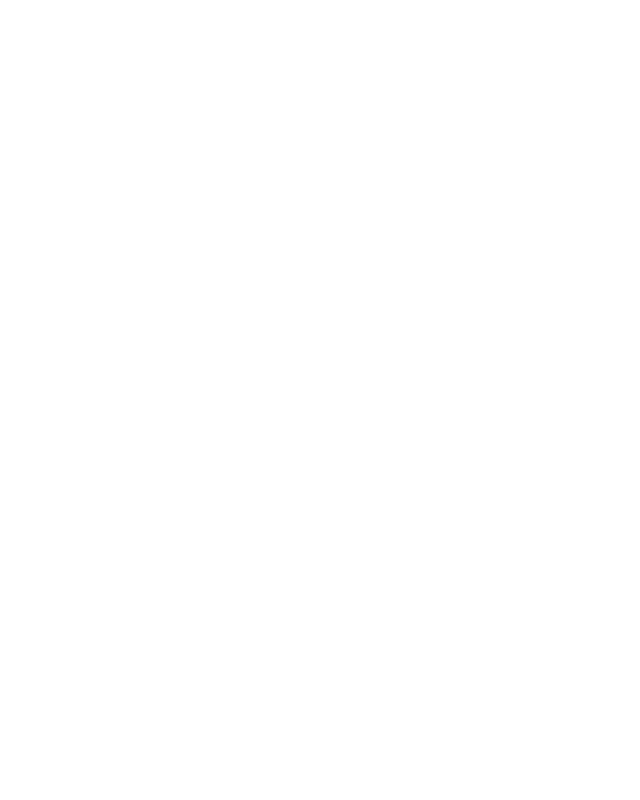
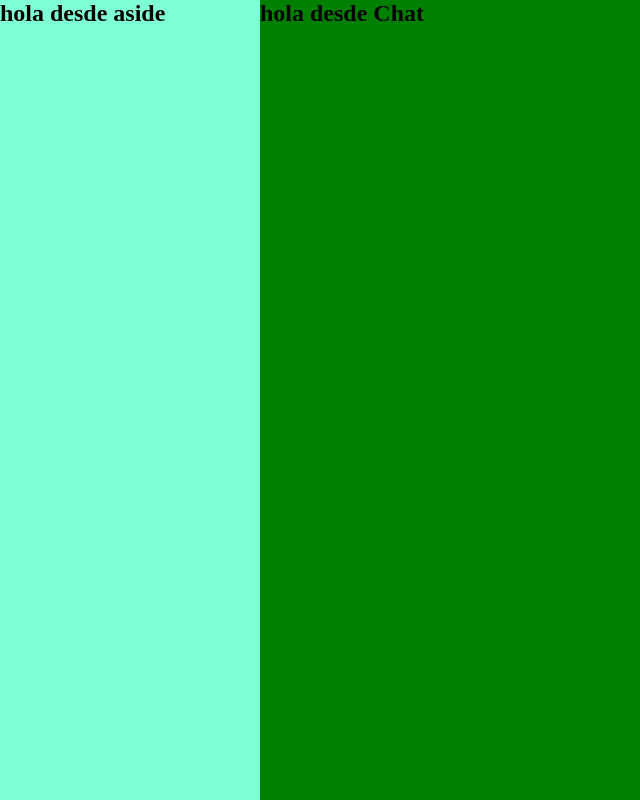
Before and after one commit to anavicentinup/trabajo-practico-final, a React (Vite) app: page / in a window 1280 px wide. Shown: the whole page, without its empty margins (0-640 px from the left). Built offline with nearby package versions, Linux system fonts and the light colour scheme.

Commit message:
add style a estructura inicial

```diff
--- a/src/components/Aside.jsx
+++ b/src/components/Aside.jsx
@@ -1,4 +1,8 @@
-const Aside = () =>{
-
+const Aside = () => {
+    return (
+        <aside>
+            <h1>hola desde aside</h1>
+        </aside>
+    )
 }
-export {Aside}
+export { Aside }
--- a/src/components/Chat.jsx
+++ b/src/components/Chat.jsx
@@ -1,4 +1,8 @@
 const Chat = () =>{
-
+return(
+    <section>
+        <h1>hola desde Chat</h1>
+    </section>
+)
 }
 export {Chat}
--- a/src/main.jsx
+++ b/src/main.jsx
@@ -3,10 +3,13 @@
 import { Aside } from './components/Aside'
 import { Chat } from './components/Chat'
 
+import './style/main.css'
 
 createRoot(document.getElementById('root')).render(
   <StrictMode>
-    <Aside />
+    <main className='app'>
+      <Aside />
     <Chat />
+    </main>
   </StrictMode>,
 )
--- /dev/null
+++ b/src/style/main.css
@@ -0,0 +1,19 @@
+*{
+    margin: 0;
+    padding: 0;
+    box-sizing: border-box;
+}
+
+
+
+.app {
+    height: 100vh;
+    /* ocupe el 100% del ancho disponible */
+    background-color: green;
+    display: flex;
+}
+
+aside{
+    background-color: aquamarine;
+    width: 260px;
+}
```
